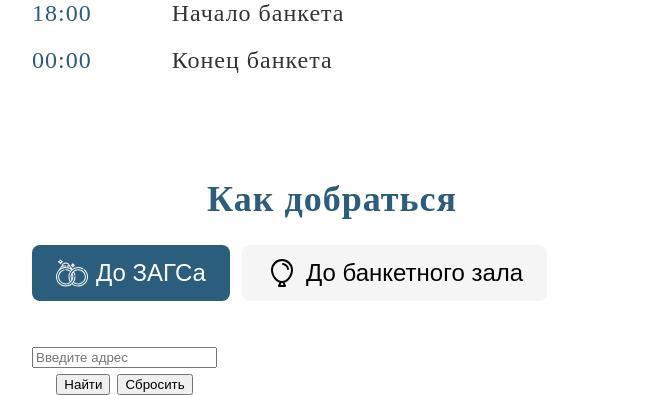
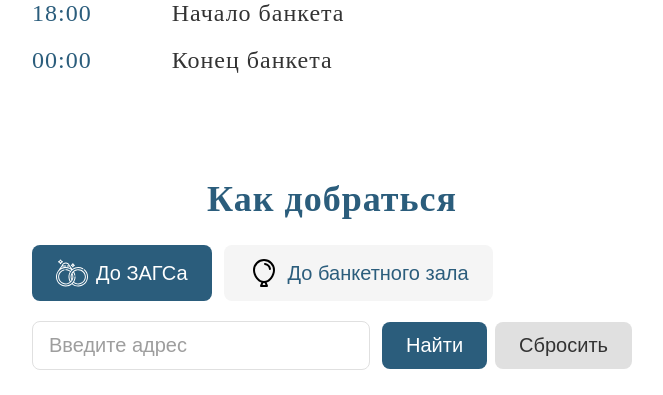
Before and after one commit to trewstaples/weeding, a PHP site: page / in a window 1280 px wide. Shown: the part 4095-4490 px from the top of the page, without its empty margins (308-971 px from the left). After the commit the page ends 4465 px from the top, so only its background shows below. Run offline with PHP 8.4, Linux system fonts and the light colour scheme.

Commit message:
Настроены поля поиска и табы для секции "Как добраться"

```diff
--- a/index.html
+++ b/index.html
@@ -175,7 +175,7 @@
           </button>
         </div>
 
-        <div class="address-search">
+        <div class="map__address-search">
           <div class="search-container">
             <input type="text" placeholder="Введите адрес" class="address-input" id="address-input" address-yandex-frame />
             <div class="button-group">
@@ -184,9 +184,7 @@
             </div>
           </div>
         </div>
-      </div>
 
-      <div class="map">
         <iframe id="map-frame" src="https://yandex.ru/map-widget/v1/?ll=30.244631,59.993622&z=17.58&pt=30.244631,59.993622,pm2rdm" width="100%" height="400" frameborder="0"> </iframe>
       </div>
     </section>
--- a/styles.css
+++ b/styles.css
@@ -1,4 +1,10 @@
 @import url('https://fonts.googleapis.com/css2?family=Playfair+Display:wght@400;700&display=swap');
+
+* {
+  -webkit-tap-highlight-color: transparent;
+  -webkit-appearance: none;
+  user-select: none;
+}
 
 html {
   font-size: 24px;
@@ -176,9 +182,9 @@ section {
 }
 
 .map__tabs {
+  margin-bottom: 0;
   display: flex;
   gap: 12px;
-  margin-bottom: 20px;
 }
 
 .map__tab-button {
@@ -191,6 +197,10 @@ section {
   background: #f5f5f5;
   cursor: pointer;
   transition: all 0.3s ease;
+  -webkit-tap-highlight-color: transparent;
+  -webkit-appearance: none;
+  color: inherit;
+  text-decoration: none;
 }
 
 .map__tab-button:hover {
@@ -207,7 +217,63 @@ section {
 }
 
 .map__tab-button span {
-  font-size: var(--font-size-small);
+  font-size: 20px;
+}
+
+.map__address-search {
+  width: 100%;
+}
+
+.search-container {
+  display: flex;
+  align-items: center;
+  gap: 12px;
+}
+
+.address-input {
+  padding: 12px 16px;
+  flex: 1;
+  font-size: 20px;
+  border: 1px solid #e0e0e0;
+  border-radius: 8px;
+  box-sizing: border-box;
+}
+
+.address-input::placeholder {
+  color: #9e9e9e;
+}
+
+.button-group {
+  display: flex;
+  gap: 8px;
+}
+
+.search-button,
+.reset-button {
+  padding: 12px 24px;
+  border: none;
+  border-radius: 8px;
+  font-size: 20px;
+  cursor: pointer;
+  transition: all 0.3s ease;
+}
+
+.search-button {
+  background: var(--color-primary);
+  color: white;
+}
+
+.search-button:hover {
+  background: rgb(35, 75, 100);
+}
+
+.reset-button {
+  background: #e0e0e0;
+  color: #333;
+}
+
+.reset-button:hover {
+  background: #d0d0d0;
 }
 
 @media (max-width: 1024px) {
@@ -280,6 +346,34 @@ section {
 
   .map__tabs {
     flex-direction: column;
+    width: 100%;
+    padding: 0px;
+  }
+
+  .map__tab-button {
     justify-content: center;
   }
+
+  .map__address-search {
+    padding: 0px;
+    box-sizing: border-box;
+  }
+
+  .search-container {
+    flex-direction: column;
+  }
+
+  .address-input {
+    width: 100%;
+  }
+
+  .button-group {
+    width: 100%;
+  }
+
+  .search-button,
+  .reset-button {
+    flex: 1;
+    width: 100%;
+  }
 }
```
